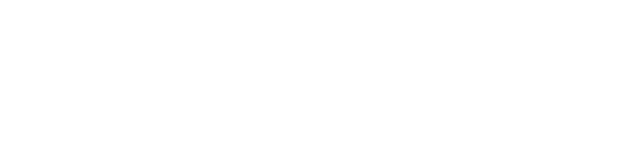
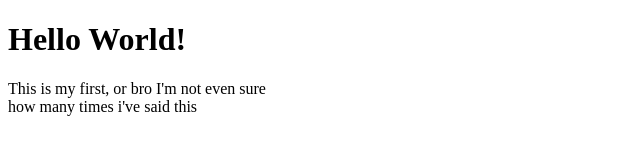
Before and after one commit to Fadlullah04/Fadlullah04.github.io, a plain HTML site: page web_development/index.html in a window 1280 px wide. Shown: the whole page, without its empty margins (0-640 px from the left). Drawn offline with Linux system fonts and the light colour scheme.

Commit message:
index.html updated

```diff
--- a/web_development/index.html
+++ b/web_development/index.html
@@ -1 +1,11 @@
 <!DOCTYPE html>
+ <html>
+ <head>
+ 	<meta charset="utf-8">
+ 	<title>My first website</title>
+ </head>
+ <body>
+ <h1>Hello World!</h1>
+ <p>This is my first, or bro I'm not even sure<br>how many times i've said this</p>
+ </body>
+ </html>
```
